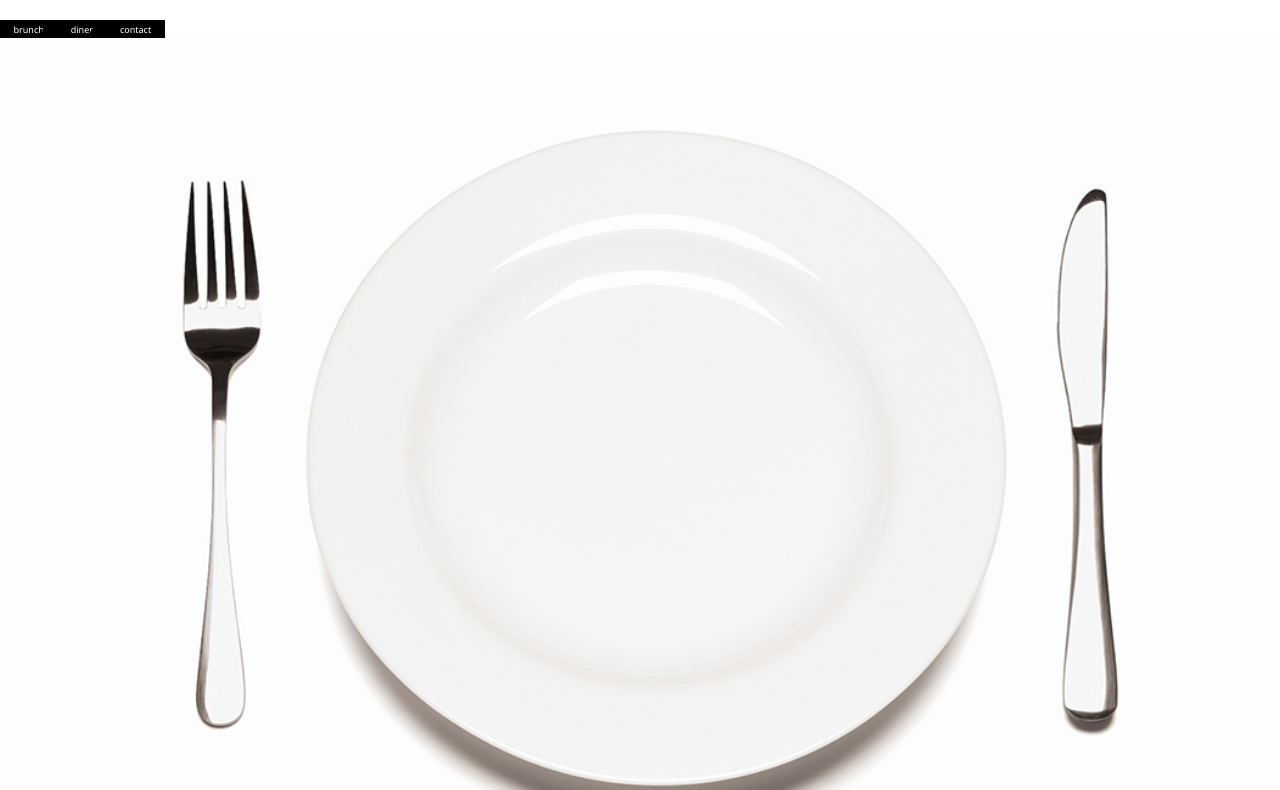
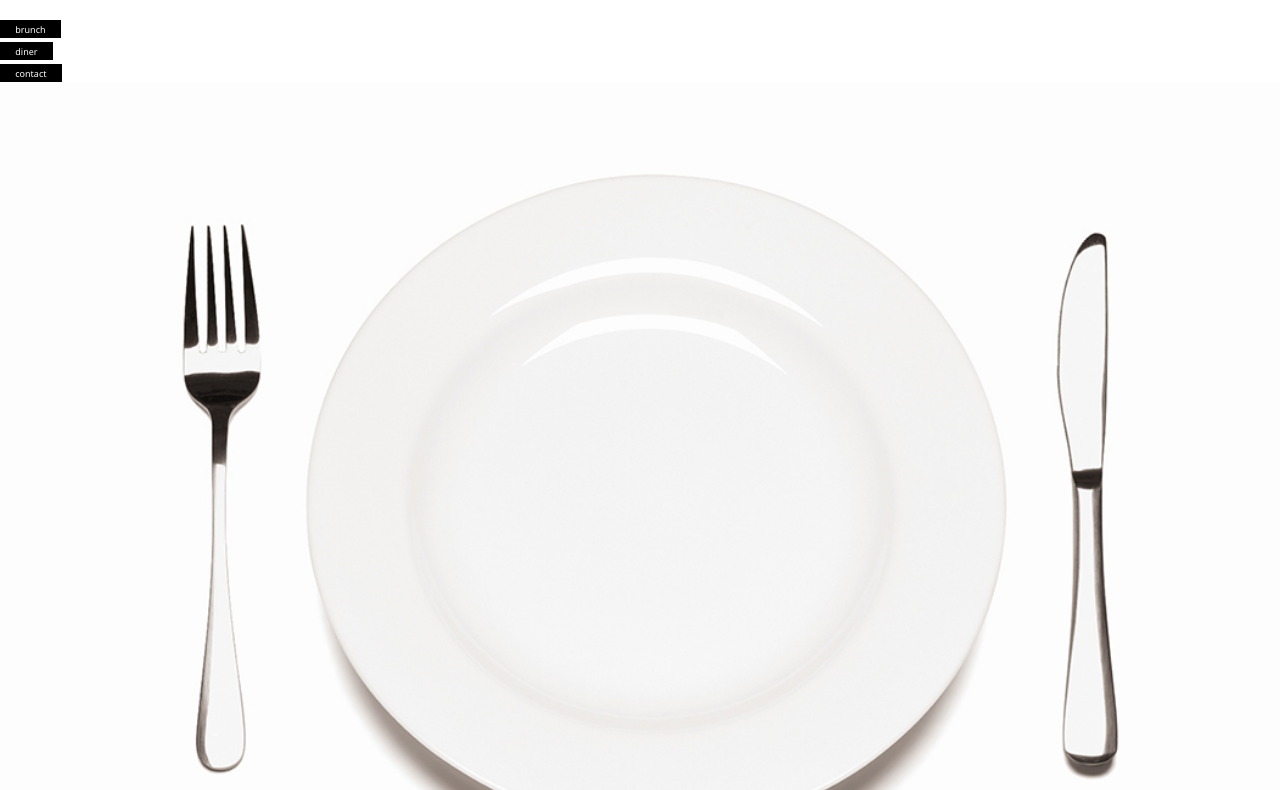
Before and after one commit to Dforest24/dsn1674-project-3, a plain HTML site: page index.html in a window 1280 px wide. Shown: the part 146-936 px from the top of the page. Drawn offline with Linux system fonts and the light colour scheme.

Commit message:
fixed nav again

```diff
--- a/css/main.css
+++ b/css/main.css
@@ -54,16 +54,12 @@ nav ol{
  	margin: 0;
  	padding: 0;
  }
-
-nav li {
-  float: left;
-  position: center;
-}
  nav li a {
  	background-color: #000000;
  	text-decoration: none;
  	color: white;
-	padding: .3em 1.5em;
+ 	padding: .3em 1.7em;
+   flat: left;
    font-size: 9px;
  }
  nav ul{
@@ -125,7 +121,8 @@ nav ul{
 
 .contact p {
   clear: left;
-  font-size: 9px;
+ font-size: 10px;
+ text-align: center;
 }
 footer {
 	background-color: #000000;
```
Lines whose indentation alone changed are shown as unchanged.
